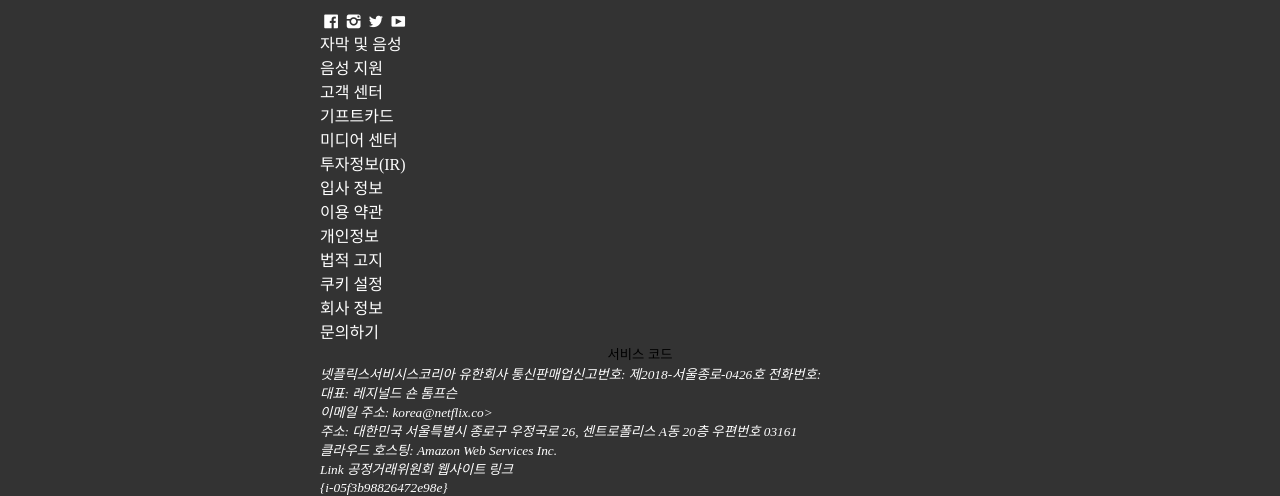
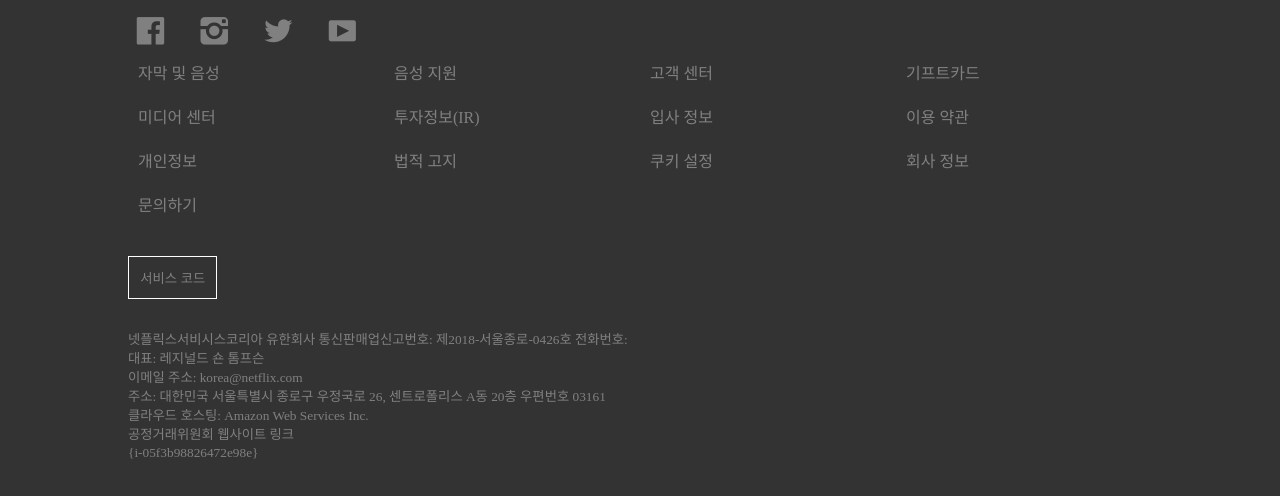
Before and after one commit to tinkerbell93/netflixCopy, a website built with webpack: page src/index.html in a window 1280 px wide. Shown: the part 1016-1512 px from the top of the page. After the commit the page ends 1477 px from the top, so only its background shows below. Built offline with nearby package versions, Linux system fonts and the light colour scheme.

Commit message:
feature : footer css 완성

```diff
--- a/src/css/footer.scss
+++ b/src/css/footer.scss
@@ -1,21 +1,38 @@
-.footer{
-  width: 50vw;
+.footer {
+  width: 80vw;
   margin: auto;
-  display: grid;
+  color: gray;
 
-.sns-list{
-  display: flex;
-  .facebook{
+  .sns-list {
+    display: flex;
+    font-size: 2rem;
+    li{
+      margin-right: 1.2rem;
+    }
+  }
 
+  .guide-list {
+    display: grid;
+    grid-template-rows: repeat(4, 1fr);
+    grid-template-columns: repeat(4, 1fr);
+    width: 80vw;
+
+
+    li {
+      justify-content: center;
+      align-items: center;
+      padding: 10px;
+    }
   }
-  .instagram{
+  .service-code {
+    border: 1px solid white;
+    color: inherit;
+    padding: .7rem;
+    cursor: pointer;
+    margin: 30px 0;
+  }
+  .address {
+    font-style: normal;
+  }
 
-  }
-  .twitter{
-
-  }
-  .youtube{
-
-  }
 }
-}
--- a/src/index.html
+++ b/src/index.html
@@ -420,10 +420,10 @@
 
   <footer class="footer">
     <ul class="sns-list reset-list">
-      <li class="facebook icon-facebook-official"><a href="https://www.facebook.com/NetflixKR"></a></li>
-      <li class="instagram icon-instagram"><a href="https://www.instagram.com/netflixkr/"></a></li>
-      <li class="twitter icon-twitter"><a href="https://twitter.com/netflixkr"></a></li>
-      <li class="youtube icon-youtube"><a href="https://www.youtube.com/user/NewOnNetflix"></a></li>
+      <li class="facebook"><a href="https://www.facebook.com/NetflixKR" class="icon-facebook-official"></a></li>
+      <li class="instagram"><a href="https://www.instagram.com/netflixkr/" class=" icon-instagram"></a></li>
+      <li class="twitter"><a href="https://twitter.com/netflixkr" class="icon-twitter"></a></li>
+      <li class="youtube"><a href="https://www.youtube.com/user/NewOnNetflix" class="icon-youtube"></a></li>
     </ul>
     <ul class="guide-list reset-list">
       <li class="audio-and-subtitles">
@@ -480,13 +480,12 @@
       <!-- 두번째 방법: 각 줄마다 small 태그 안에 다 넣음 -->
       <small>넷플릭스서비시스코리아 유한회사 통신판매업신고번호: 제2018-서울종로-0426호 전화번호:<br>
         대표: 레지널드 숀 톰프슨<br>
-        이메일 주소: korea@netflix.co><br>
+        이메일 주소: korea@netflix.com<br>
         주소: 대한민국 서울특별시 종로구 우정국로 26, 센트로폴리스 A동 20층 우편번호 03161<br>
         클라우드 호스팅: Amazon Web Services Inc.<br>
         <a
-          href="http://www.ftc.go.kr/www/bizCommView.do?key=232&apv_perm_no=2018300016930200431&pageUnit=10&searchCnd=bup_nm&searchKrwd=%EB%84%B7%ED%94%8C%EB%A6%AD%EC%8A%A4&pageIndex=1">Link
-          공정거래위원회 웹사이트 링크</a><br>
-        {i-05f3b98826472e98e}</small>
+          href="http://www.ftc.go.kr/www/bizCommView.do?key=232&apv_perm_no=2018300016930200431&pageUnit=10&searchCnd=bup_nm&searchKrwd=%EB%84%B7%ED%94%8C%EB%A6%AD%EC%8A%A4&pageIndex=1">공정거래위원회 웹사이트 링크</a><br>
+          {i-05f3b98826472e98e}</small>
     </address>
   </footer>
 </body>
```
